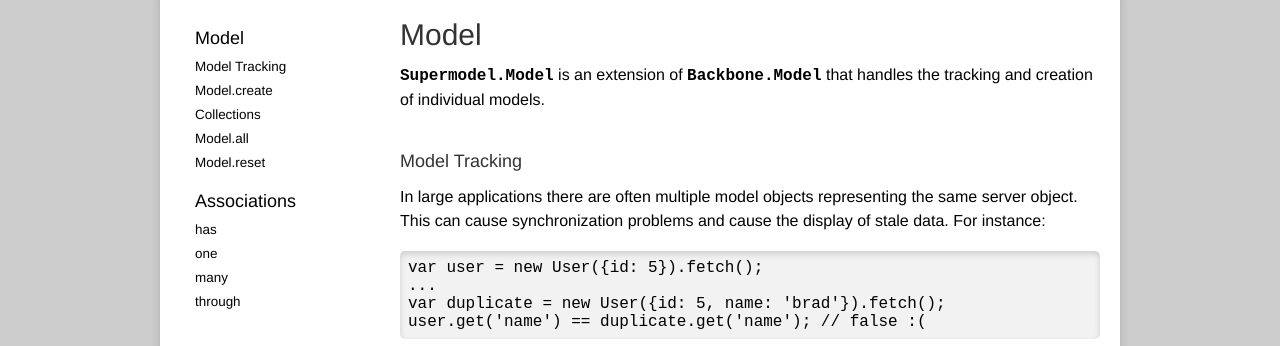
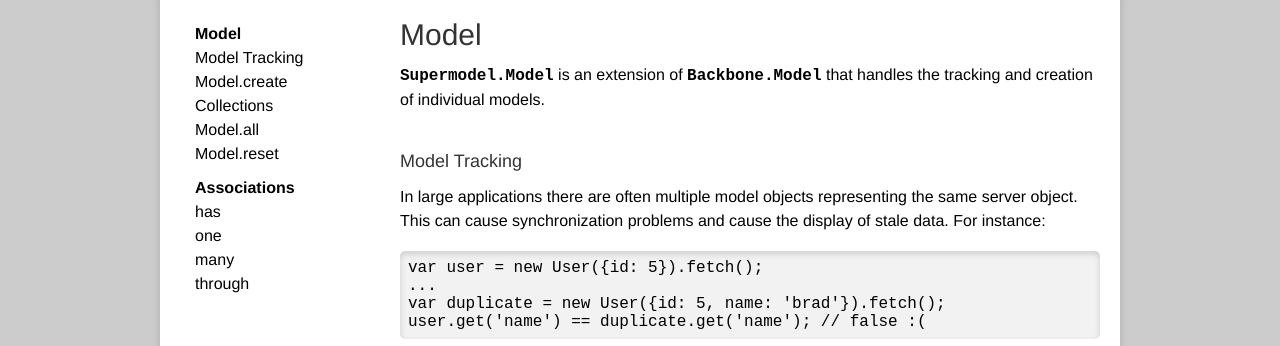
Before and after one commit to pathable/supermodel, a plain HTML site: page index.html in a window 1280 px wide. Shown: the part 387-733 px from the top of the page. Drawn offline with Linux system fonts and the light colour scheme; a script that the page names is missing.

Commit message:
MORE design tweaks!!!

```diff
--- a/index.html
+++ b/index.html
@@ -59,9 +59,9 @@
       <div class="mixed-row pal primary-bg shadow-outer bbl bbr">
         <div class="fixed prl">
           <div class='width-20'>
-            <ul class='small nav-list no-list width-20 pts pbs'>
+            <ul class='nav-list no-list width-20 pts pbs'>
               <li class="nav-list-item">
-                <a class='h3 light nav-list-link' href='#model'>Model</a>
+                <a class='strong nav-list-link' href='#model'>Model</a>
               </li>
               <li class="nav-list-item">
                 <a class='nav-list-link' href='#model_tracking'>Model Tracking</a>
@@ -79,7 +79,7 @@
                 <a class='nav-list-link' href='#model.reset'>Model.reset</a>
               </li>
               <li class="nav-list-item">
-                <a class='h3 light nav-list-link' href='#associations'>Associations</a>
+                <a class='strong nav-list-link' href='#associations'>Associations</a>
               </li>
               <li class="nav-list-item">
                 <a class='nav-list-link' href='#has'>has</a>
```
